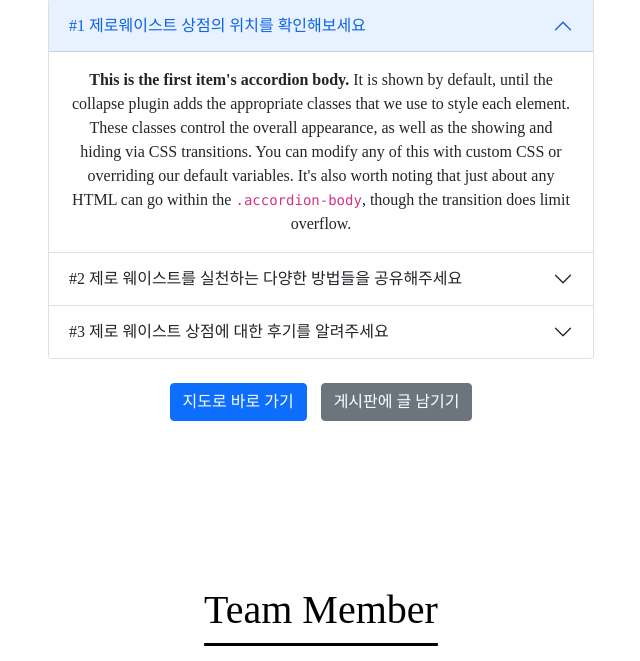
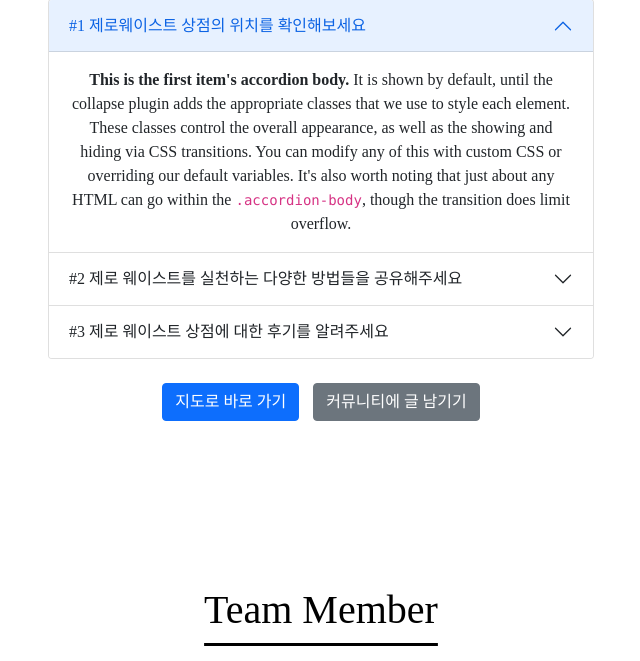
Before and after one commit to charles0328/ddymap, a Flask app: page /about in a window 1280 px wide. Shown: the part 1405-2066 px from the top of the page, without its empty margins (319-959 px from the left). Run offline with Flask 2, Linux system fonts and the light colour scheme; some web fonts are replaced.

Commit message:
커뮤니티로 수정

```diff
--- a/templates/about.html
+++ b/templates/about.html
@@ -122,7 +122,7 @@
         <div class="collapse navbar-collapse" id="navbarNav">
             <ul class="navbar-nav">
                 <li class="nav-item">
-                    <a class="nav-link" href="/board">게시판</a>
+                    <a class="nav-link" href="/board">커뮤니티</a>
                 </li>
                 <li class="nav-item">
                     <a class="nav-link" href="/about">About Us</a>
@@ -268,7 +268,7 @@
         <p></p>
         <div class="btngo">
             <a href="/" class="btn btn-primary my-2" style="margin-right: 10px">지도로 바로 가기</a>
-            <a href="/board" class="btn btn-secondary my-2">게시판에 글 남기기</a>
+            <a href="/board" class="btn btn-secondary my-2">커뮤니티에 글 남기기</a>
         </div>
     </div>
 </section>
--- a/templates/board.html
+++ b/templates/board.html
@@ -326,7 +326,7 @@
         <div class="collapse navbar-collapse" id="navbarNav">
             <ul class="navbar-nav">
                 <li class="nav-item">
-                    <a class="nav-link" href="/board">게시판</a>
+                    <a class="nav-link" href="/board">커뮤니티</a>
                 </li>
                 <li class="nav-item">
                     <a class="nav-link" href="/about">About Us</a>
--- a/templates/index.html
+++ b/templates/index.html
@@ -201,9 +201,9 @@
             <span class="navbar-toggler-icon"></span>
         </button>
         <div class="collapse navbar-collapse" id="navbarNav">
-            <ul class="navbar-nav">
+            <ul style="margin-top: 3px" class="navbar-nav">
                 <li class="nav-item">
-                    <a class="nav-link" href="/board">게시판</a>
+                    <a class="nav-link" href="/board">커뮤니티</a>
                 </li>
                 <li class="nav-item">
                     <a class="nav-link" href="/about">About Us</a>
```
